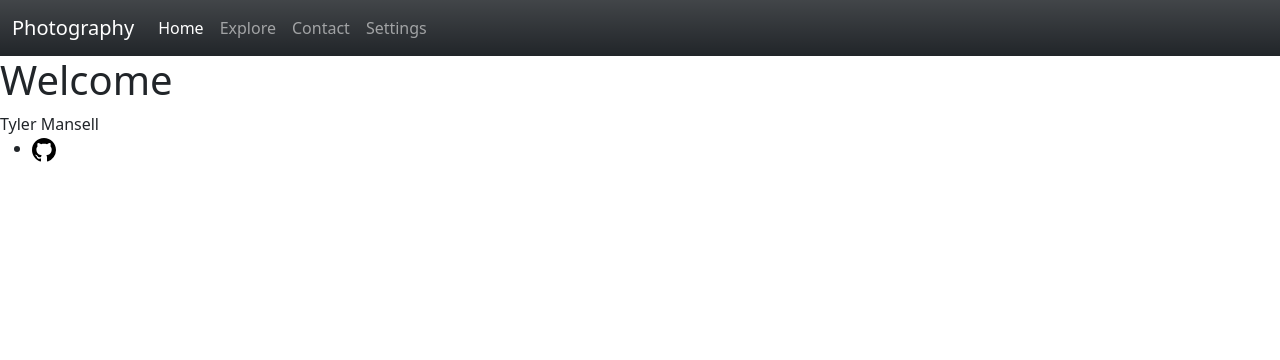
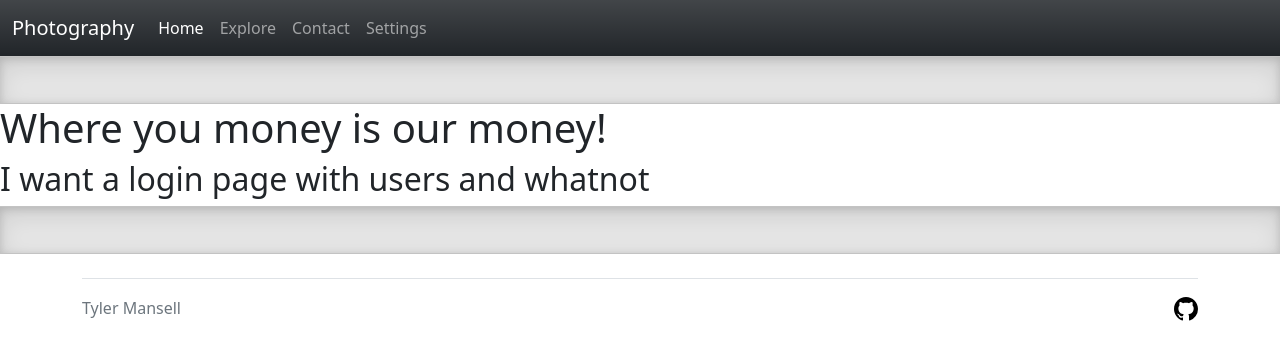
Before and after one commit to tyler-20/creative_1, a plain HTML site: page index.html in a window 1280 px wide. Drawn offline with Linux system fonts and the light colour scheme.

Commit message:
update style, fixed dependencies

```diff
--- a/index.html
+++ b/index.html
@@ -46,7 +46,8 @@
 
 <div class="my-element-divider"></div>
 
-  <h1>Welcome</h1>
+  <h1>Where you money is our money!</h1>
+  <h2>I want a login page with users and whatnot</h2>
 
   <div class="my-element-divider"></div>
 
@@ -57,7 +58,7 @@
       </div>
 
       <ul class="footer-link">
-        <li class="my-small"><a class="footer-text" href="https://github.com/BYUCS260/lab-1-photography-website-tyler-20"><svg class="bi" aria-label="GitHub" width="24" height="24"><use xlink:href="#github"></use></svg></a></li>
+        <li class="my-small"><a class="footer-text" href="https://github.com/tyler-20/creative_1"><svg class="bi" aria-label="GitHub" width="24" height="24"><use xlink:href="#github"></use></svg></a></li>
       </ul>
     </footer>
   </div>
--- a/styles.css
+++ b/styles.css
@@ -0,0 +1,85 @@
+.my-container img {
+    width: fit-content;
+}
+
+@media (max-width: 1024px) {
+    .my-container img {
+        width: 100%;
+    }
+}
+
+* {
+    box-sizing: border-box;
+}
+
+.my-container {
+    display: flex;
+    flex-direction: column;
+    align-items: center;
+    color: #000;
+    text-align: center;
+    margin: 5px;
+}
+
+.footer-container {
+    width: 100%;
+    padding-right: .75rem;
+    padding-left: .75rem;
+    margin-right: auto;
+    margin-left: auto;
+}
+
+@media (min-width: 576px){
+    .footer-container {
+        max-width: 540px;
+    }
+}
+@media (min-width: 1200px) {
+    .footer-container {
+       max-width: 1140px;
+    }
+
+}
+
+.my-element-divider {
+    height: 3rem;
+    background-color: rgba(0, 0, 0, .1);
+    border: solid rgba(0, 0, 0, .15);
+    border-width: 1px 0;
+    box-shadow: inset 0 .5em 1.5em rgba(0, 0, 0, .1), inset 0 .125em .5em rgba(0, 0, 0, .15);
+}
+
+.footer {
+
+    padding-top: 1rem;
+    padding-bottom: 1rem;
+    margin-top: 1.5rem;
+    margin-bottom: 1.5rem;
+    align-items: center;
+    justify-content: space-between;
+    flex-wrap: wrap;
+    border-top: 1px solid #dee2e6;
+    display: flex;
+
+}
+
+.footer-item {
+    align-items: center;
+    display: flex;
+}
+.footer-text {
+    --bs-text-opacity: 1;
+    color: #6c757d;
+}
+.footer-link {
+    justify-content: flex-end;
+    display: flex;
+    display: flex;
+    flex-wrap: wrap;
+    padding-left: 0;
+    margin-bottom: 0;
+    list-style: none;
+}
+.my-small {
+    margin-left: 1rem;
+}
```
Also changed, not shown: 2 other files.
